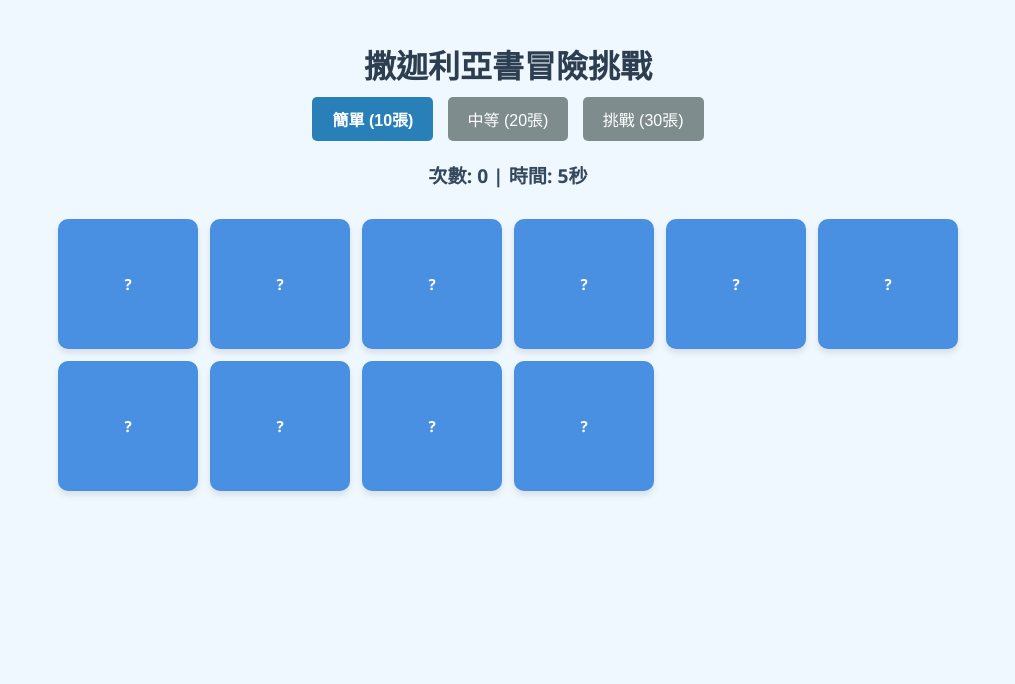
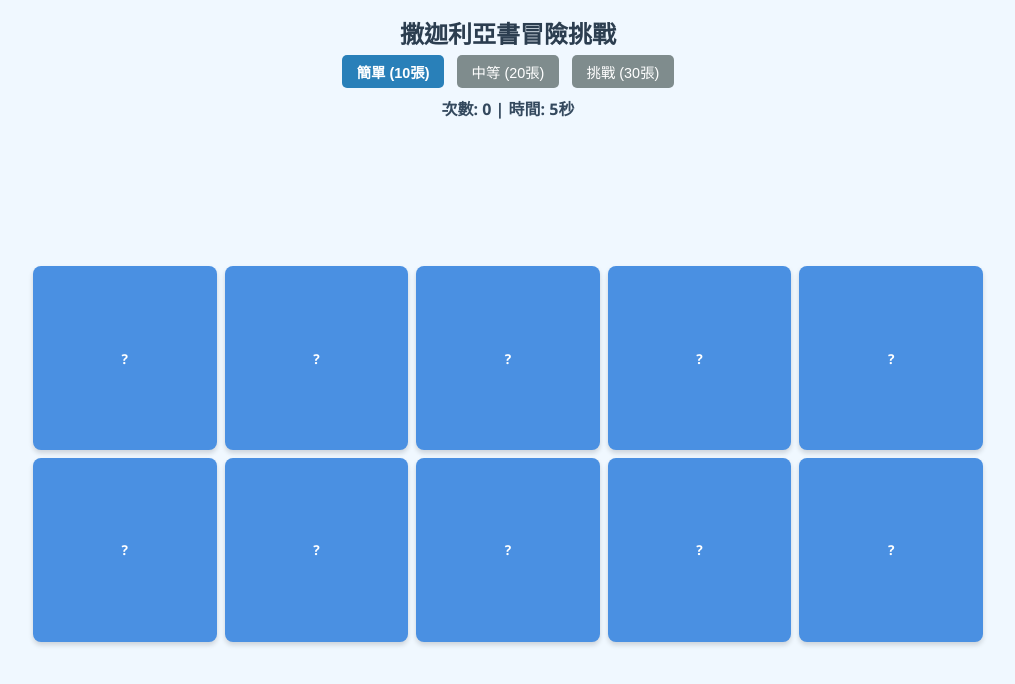
Before and after one commit to bin0815/bible-game-Zechariah, a plain HTML site: page index.html in a window 1280 px wide. Shown: the whole page, without its empty margins (132-1147 px from the left). Drawn offline with Linux system fonts and the light colour scheme.

Commit message:
Update index.html

```diff
--- a/index.html
+++ b/index.html
@@ -5,18 +5,62 @@
     <meta name="viewport" content="width=device-width, initial-scale=1.0">
     <title>撒迦利亞書翻牌對對樂</title>
     <style>
-        body { font-family: 'Segoe UI', sans-serif; text-align: center; background-color: #f0f8ff; padding: 20px; margin: 0; }
-        h1 { margin-bottom: 10px; color: #2c3e50; }
-        .menu { margin-bottom: 20px; }
-        .menu button { background-color: #7f8c8d; color: white; border: none; padding: 10px 20px; margin: 0 5px; border-radius: 5px; cursor: pointer; font-size: 1rem; transition: background 0.2s; }
+        * { box-sizing: border-box; }
+        body {
+            font-family: 'Segoe UI', sans-serif;
+            text-align: center;
+            background-color: #f0f8ff;
+            margin: 0;
+            padding: 10px;
+            display: flex;
+            flex-direction: column;
+            height: 100vh;
+            overflow: hidden; /* 鎖定畫面，避免平板或電腦出現捲軸 */
+        }
+        h1 { margin: 5px 0; color: #2c3e50; font-size: 1.5rem; }
+        .menu { margin-bottom: 8px; }
+        .menu button { background-color: #7f8c8d; color: white; border: none; padding: 6px 15px; margin: 0 4px; border-radius: 5px; cursor: pointer; font-size: 0.9rem; transition: background 0.2s; }
         .menu button.active { background-color: #2980b9; font-weight: bold; }
-        .stats { font-size: 1.2rem; margin-bottom: 20px; font-weight: bold; color: #34495e; }
-        .grid { display: grid; grid-template-columns: repeat(auto-fit, minmax(130px, 1fr)); gap: 12px; max-width: 900px; margin: 0 auto; padding: 10px; }
-        .card { height: 130px; background-color: #4a90e2; color: white; display: flex; flex-direction: column; justify-content: center; align-items: center; cursor: pointer; border-radius: 10px; font-size: 0.95rem; font-weight: bold; box-shadow: 0 4px 6px rgba(0,0,0,0.1); user-select: none; }
-        .card.flipped { background-color: white; color: #333; transform: none; } /* 修正字體反向問題 */
-        .card.blue { border: 4px solid #4a90e2; }
-        .card.orange { border: 4px solid #f39c12; }
-        .card .icon { font-size: 2.2rem; margin-bottom: 5px; }
+        .stats { font-size: 1rem; margin-bottom: 8px; font-weight: bold; color: #34495e; }
+
+        /* 網格自適應：確保無論 10、20、30 張都能完美塞在同一畫面 */
+        .grid {
+            display: grid;
+            gap: 8px;
+            max-width: 950px;
+            width: 100%;
+            margin: 0 auto;
+            flex-grow: 1;
+            padding-bottom: 10px;
+            align-content: center;
+            justify-content: center;
+        }
+
+        /* 依據不同難易度動態調整排版與卡片大小 */
+        .grid.mode-10 { grid-template-columns: repeat(5, minmax(0, 1fr)); } /* 5x2 */
+        .grid.mode-20 { grid-template-columns: repeat(5, minmax(0, 1fr)); } /* 5x4 */
+        .grid.mode-30 { grid-template-columns: repeat(6, minmax(0, 1fr)); } /* 6x5 */
+
+        .card {
+            background-color: #4a90e2;
+            color: white;
+            display: flex;
+            flex-direction: column;
+            justify-content: center;
+            align-items: center;
+            cursor: pointer;
+            border-radius: 8px;
+            font-size: 0.85rem;
+            font-weight: bold;
+            box-shadow: 0 3px 5px rgba(0,0,0,0.15);
+            user-select: none;
+            aspect-ratio: 1; /* 保持正方形卡片 */
+            padding: 4px;
+        }
+        .card.flipped { background-color: white; color: #333; transform: none; }
+        .card.blue { border: 3px solid #4a90e2; }
+        .card.orange { border: 3px solid #f39c12; }
+        .card .icon { font-size: 1.8rem; margin-bottom: 2px; }
         .card.matched { visibility: hidden; }
     </style>
 </head>
@@ -34,29 +78,28 @@
     <div class="grid" id="gameGrid"></div>
 
     <script>
-        // 完整的 15 組資料庫 (共 30 張牌)
-        const allData = [
-            { id: 1, text: "騎驢的王", icon: "👑", type: "blue" }, { id: 1, text: "謙卑和平的耶穌", icon: "🕊️", type: "orange" },
-            { id: 2, text: "金燈臺", icon: "💡", type: "blue" }, { id: 2, text: "聖靈帶領的光", icon: "✨", type: "orange" },
-            { id: 3, text: "保護的眼", icon: "👁️", type: "blue" }, { id: 3, text: "上帝的守護", icon: "🛡️", type: "orange" },
-            { id: 4, text: "飛翔書卷", icon: "📜", type: "blue" }, { id: 4, text: "潔淨心裡的罪", icon: "🧹", type: "orange" },
-            { id: 5, text: "好牧人", icon: "🐑", type: "blue" }, { id: 5, text: "照顧祂的羊群", icon: "❤️", type: "orange" },
-            { id: 6, text: "整理房間", icon: "🏠", type: "blue" }, { id: 6, text: "丟掉嫉妒吵架", icon: "🗑️", type: "orange" },
-            { id: 7, text: "公義天平", icon: "⚖️", type: "blue" }, { id: 7, text: "做事誠實公平", icon: "🤝", type: "orange" },
-            { id: 8, text: "閃耀冠冕", icon: "👑", type: "blue" }, { id: 8, text: "榮耀的勝利", icon: "🌟", type: "orange" },
-            { id: 9, text: "禱告的手", icon: "🙏", type: "blue" }, { id: 9, text: "跟上帝說悄悄話", icon: "💬", type: "orange" },
-            { id: 10, text: "愛鄰舍", icon: "🌍", type: "blue" }, { id: 10, text: "幫助有需要的人", icon: "🎁", type: "orange" },
-            { id: 11, text: "活水泉源", icon: "💧", type: "blue" }, { id: 11, text: "上帝給的生命", icon: "🌱", type: "orange" },
-            { id: 12, text: "堅固城牆", icon: "🧱", type: "blue" }, { id: 12, text: "平安的記號", icon: "🏳️", type: "orange" },
-            { id: 13, text: "清晨日光", icon: "🌅", type: "blue" }, { id: 13, text: "帶來希望每一天", icon: "🌻", type: "orange" },
-            { id: 14, text: "喜樂油", icon: "🏺", type: "blue" }, { id: 14, text: "用快樂代替悲傷", icon: "😊", type: "orange" },
-            { id: 15, text: "新耶路撒冷", icon: "🏰", type: "blue" }, { id: 15, text: "永遠跟上帝住", icon: "👼", type: "orange" }
+        const allPairs = [
+            { id: 1, blue: { text: "騎驢的王", icon: "👑" }, orange: { text: "謙卑和平的耶穌", icon: "🕊️" } },
+            { id: 2, blue: { text: "金燈臺", icon: "💡" }, orange: { text: "聖靈帶領的光", icon: "✨" } },
+            { id: 3, blue: { text: "保護的眼", icon: "👁️" }, orange: { text: "上帝的守護", icon: "🛡️" } },
+            { id: 4, blue: { text: "飛翔書卷", icon: "📜" }, orange: { text: "潔淨心裡的罪", icon: "🧹" } },
+            { id: 5, blue: { text: "好牧人", icon: "🐑" }, orange: { text: "照顧祂的羊群", icon: "❤️" } },
+            { id: 6, blue: { text: "整理房間", icon: "🏠" }, orange: { text: "丟掉嫉妒吵架", icon: "🗑️" } },
+            { id: 7, blue: { text: "公義天平", icon: "⚖️" }, orange: { text: "做事誠實公平", icon: "🤝" } },
+            { id: 8, blue: { text: "閃耀冠冕", icon: "👑" }, orange: { text: "榮耀的勝利", icon: "🌟" } },
+            { id: 9, blue: { text: "禱告的手", icon: "🙏" }, orange: { text: "跟上帝說悄悄話", icon: "💬" } },
+            { id: 10, blue: { text: "愛鄰舍", icon: "🌍" }, orange: { text: "幫助有需要的人", icon: "🎁" } },
+            { id: 11, blue: { text: "活水泉源", icon: "💧" }, orange: { text: "上帝給的生命", icon: "🌱" } },
+            { id: 12, blue: { text: "堅固城牆", icon: "🧱" }, orange: { text: "平安的記號", icon: "🏳️" } },
+            { id: 13, blue: { text: "清晨日光", icon: "🌅" }, orange: { text: "帶來希望每一天", icon: "🌻" } },
+            { id: 14, blue: { text: "喜樂油", icon: "🏺" }, orange: { text: "用快樂代替悲傷", icon: "😊" } },
+            { id: 15, blue: { text: "新耶路撒冷", icon: "🏰" }, orange: { text: "永遠跟上帝住", icon: "👼" } }
         ];
 
-        let currentCardCount = 10; // 預設 10 張
+        let currentCardCount = 10;
         let moves = 0, timer = 0, flippedCards = [], matchedCount = 0;
         let timerInterval = null;
-        let isChecking = false; // 防止連續點擊過快爆開
+        let isChecking = false;
 
         function setDifficulty(count) {
             currentCardCount = count;
@@ -66,7 +109,6 @@
         }
 
         function initGame() {
-            // 清除計時器
             clearInterval(timerInterval);
             timer = 0;
             moves = 0;
@@ -76,18 +118,26 @@
             document.getElementById('timer').innerText = timer;
             document.getElementById('moves').innerText = moves;
 
-            // 啟動計時器
             timerInterval = setInterval(() => {
                 timer++;
                 document.getElementById('timer').innerText = timer;
             }, 1000);
 
-            // 隨機選取對應數量的資料組
-            let selectedPairs = allData.slice(0, currentCardCount); // 因為資料是兩兩一組，10張=5組*2
-            // 複製出一份並洗牌
-            let gameData = [...selectedPairs].sort(() => Math.random() - 0.5);
+            // 決定要取幾組（例如 10 張 = 5 組，每組包含一張藍卡與一張橘卡）
+            let pairCount = currentCardCount / 2;
+            let selectedPairs = allPairs.slice(0, pairCount);
+
+            let gameData = [];
+            selectedPairs.forEach(pair => {
+                gameData.push({ id: pair.id, text: pair.blue.text, icon: pair.blue.icon, type: "blue" });
+                gameData.push({ id: pair.id, text: pair.orange.text, icon: pair.orange.icon, type: "orange" });
+            });
+
+            // 洗牌
+            gameData.sort(() => Math.random() - 0.5);
 
             const grid = document.getElementById('gameGrid');
+            grid.className = `grid mode-${currentCardCount}`; // 動態切換網格排版樣式
             grid.innerHTML = '';
 
             gameData.forEach(item => {
@@ -104,8 +154,8 @@
         }
 
         function flip() {
-            if (isChecking) return; // 正在比對時不能點
-            if (this.classList.contains('flipped') || this.classList.contains('matched')) return; // 已經翻開或消去的不能點
+            if (isChecking) return;
+            if (this.classList.contains('flipped') || this.classList.contains('matched')) return;
 
             this.classList.add('flipped', this.dataset.type);
             this.innerHTML = `<div class="icon">${this.dataset.icon}</div>${this.dataset.text}`;
@@ -122,8 +172,8 @@
             isChecking = true;
             const [c1, c2] = flippedCards;
 
-            if (c1.dataset.id === c2.dataset.id) {
-                // 配對成功
+            if (c1.dataset.id === c2.dataset.id && c1.dataset.type !== c2.dataset.type) {
+                // 正確配對：必須 id 相同，且一張是藍卡、一張是橘卡
                 matchedCount += 2;
                 flippedCards = [];
                 isChecking = false;
@@ -135,7 +185,7 @@
                     }, 300);
                 }
             } else {
-                // 配對失敗，1秒後自動蓋回
+                // 配對失敗或同色相撞，1秒後自動蓋回
                 setTimeout(() => {
                     c1.classList.remove('flipped', 'blue', 'orange');
                     c1.innerHTML = '<span>?</span>';
@@ -147,7 +197,6 @@
             }
         }
 
-        // 預設載入時選中 10 張
         setDifficulty(10);
     </script>
 </body>
```
